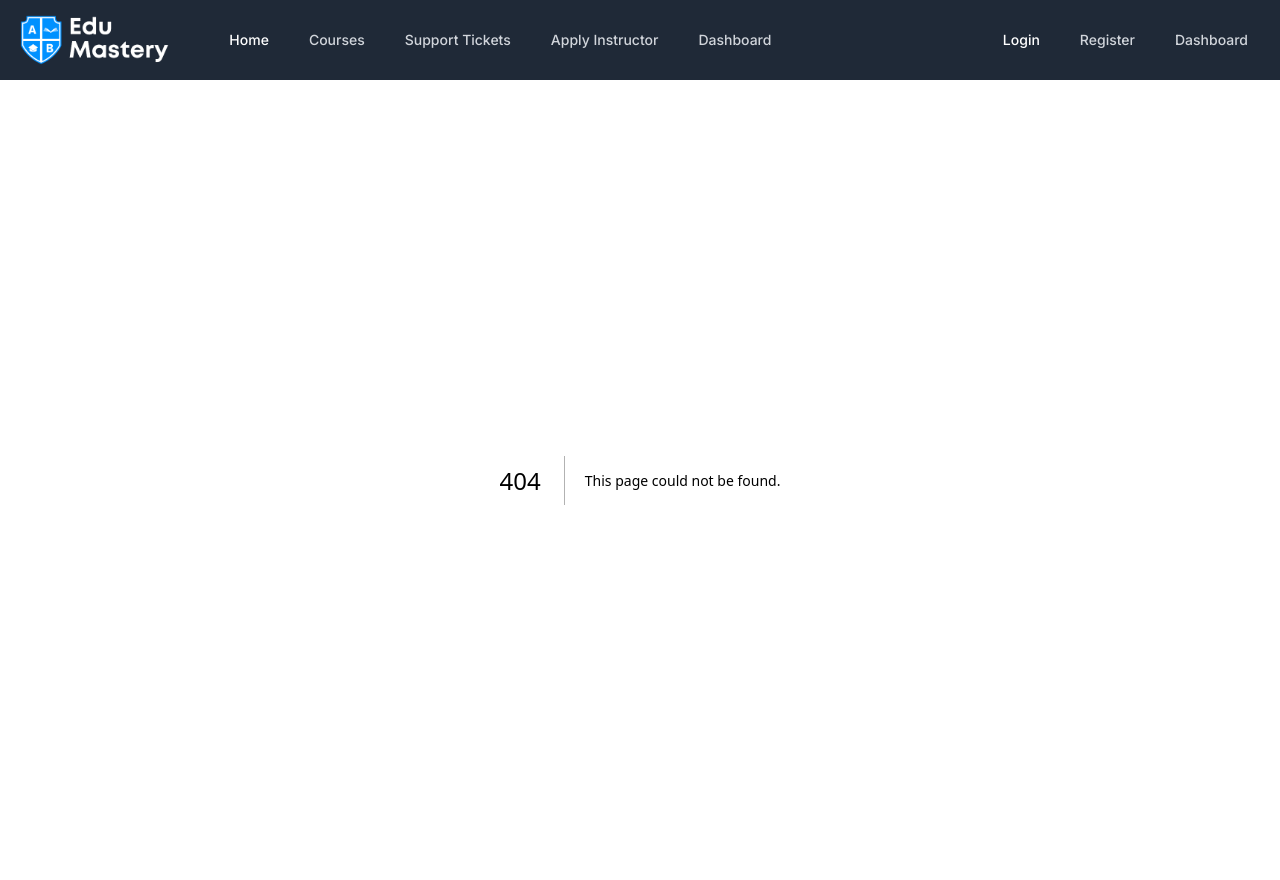
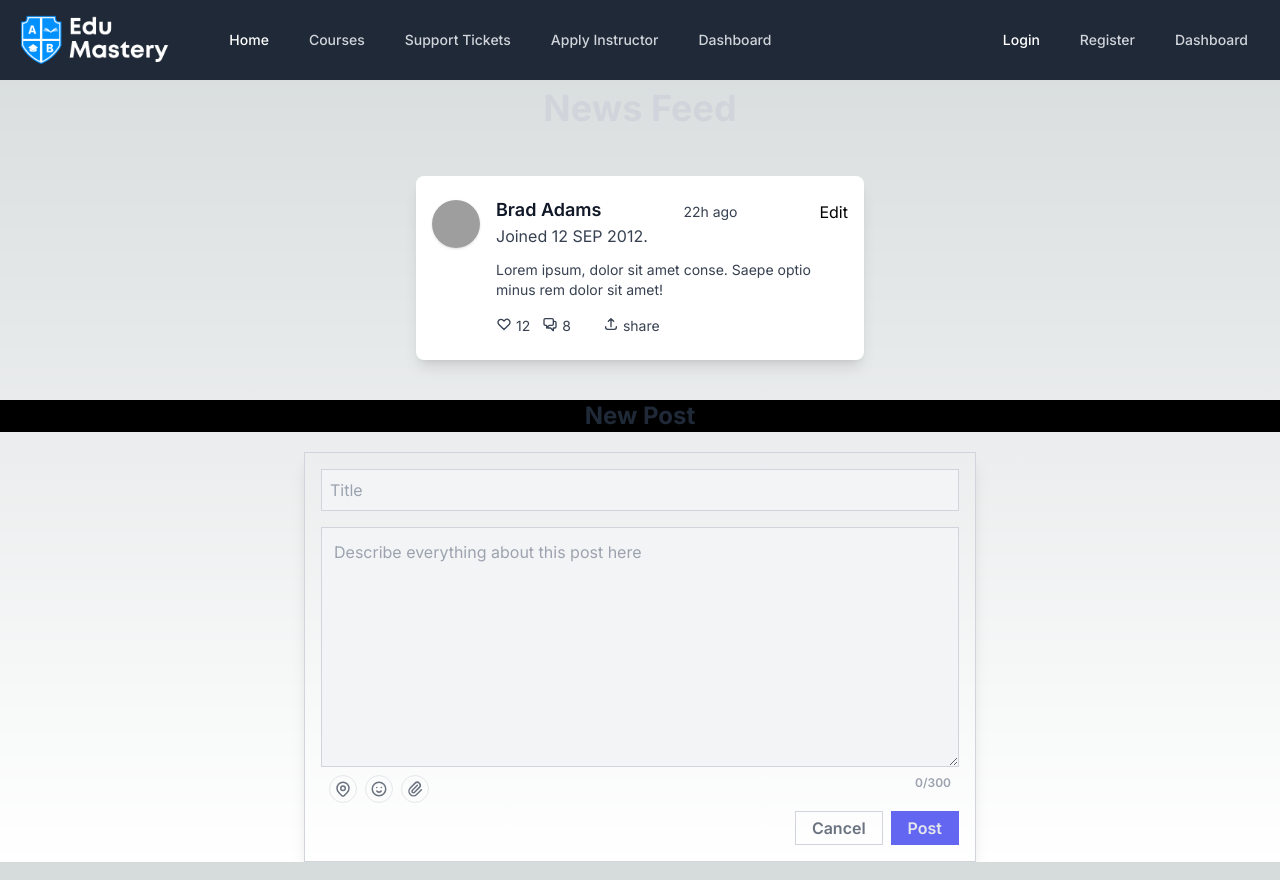
Before and after one commit to rayhankabir-me/online-educational-platform-frontend, a Next.js app: page /AllPost in a window 1280 px wide. Before the commit this address had no page. Built offline with nearby package versions, Linux system fonts and the light colour scheme; grey boxes are pictures that could not be loaded.

Commit message:
post page

```diff
--- /dev/null
+++ b/app/AllPost/page.tsx
@@ -0,0 +1,18 @@
+import React from 'react'
+import CreatePost from '../components/post/CreatePost'
+import ViewPost from '../components/post/ViewPost'
+
+const AllPost = () => {
+  return (
+   <>
+ <h1 className="text-4xl font-bold text-center py-2 mb-4 text-gray-300">News Feed</h1>
+
+    <ViewPost />
+
+  <CreatePost />
+</>
+
+  )
+}
+
+export default AllPost
--- /dev/null
+++ b/app/components/post/CreatePost.tsx
@@ -0,0 +1,28 @@
+import React from 'react'
+
+const CreatePost = () => {
+  return (
+    <div><div style={{ background: 'black' }}>
+    <div className="heading text-center font-bold text-2xl m-5 text-gray-800">New Post</div>
+    </div>
+      <div className="editor mx-auto w-10/12 flex flex-col text-gray-800 border border-gray-300 p-4 shadow-lg max-w-2xl">
+      <input className="title bg-gray-100 border border-gray-300 p-2 mb-4 outline-none" spellCheck="false" placeholder="Title" type="text" />
+        <textarea className="description bg-gray-100 sec p-3 h-60 border border-gray-300 outline-none" spellCheck="false" placeholder="Describe everything about this post here"></textarea>
+
+
+        <div className="icons flex text-gray-500 m-2">
+          <svg className="mr-2 cursor-pointer hover:text-gray-700 border rounded-full p-1 h-7" xmlns="http://www.w3.org/2000/svg" fill="none" viewBox="0 0 24 24" stroke="currentColor"><path stroke-linecap="round" stroke-linejoin="round" stroke-width="2" d="M17.657 16.657L13.414 20.9a1.998 1.998 0 01-2.827 0l-4.244-4.243a8 8 0 1111.314 0z" /><path stroke-linecap="round" stroke-linejoin="round" stroke-width="2" d="M15 11a3 3 0 11-6 0 3 3 0 016 0z" /></svg>
+          <svg className="mr-2 cursor-pointer hover:text-gray-700 border rounded-full p-1 h-7" xmlns="http://www.w3.org/2000/svg" fill="none" viewBox="0 0 24 24" stroke="currentColor"><path stroke-linecap="round" stroke-linejoin="round" stroke-width="2" d="M14.828 14.828a4 4 0 01-5.656 0M9 10h.01M15 10h.01M21 12a9 9 0 11-18 0 9 9 0 0118 0z" /></svg>
+          <svg className="mr-2 cursor-pointer hover:text-gray-700 border rounded-full p-1 h-7" xmlns="http://www.w3.org/2000/svg" fill="none" viewBox="0 0 24 24" stroke="currentColor"><path stroke-linecap="round" stroke-linejoin="round" stroke-width="2" d="M15.172 7l-6.586 6.586a2 2 0 102.828 2.828l6.414-6.586a4 4 0 00-5.656-5.656l-6.415 6.585a6 6 0 108.486 8.486L20.5 13" /></svg>
+          <div className="count ml-auto text-gray-400 text-xs font-semibold">0/300</div>
+        </div>
+
+        <div className="buttons flex">
+          <div className="btn border border-gray-300 p-1 px-4 font-semibold cursor-pointer text-gray-500 ml-auto">Cancel</div>
+          <div className="btn border border-indigo-500 p-1 px-4 font-semibold cursor-pointer text-gray-200 ml-2 bg-indigo-500">Post</div>
+        </div>
+      </div></div>
+  )
+}
+
+export default CreatePost
--- /dev/null
+++ b/app/components/post/ViewPost.tsx
@@ -0,0 +1,51 @@
+import React from 'react'
+
+const ViewPost = () => {
+  return (
+    <div>
+
+<div className="flex bg-white shadow-lg rounded-lg mx-12 md:mx-auto my-10 max-w-md md:max-w-2x1 ">
+   <div className="flex items-start px-4 py-6">
+   <img className="w-12 h-12 rounded-full object-cover mr-4 shadow" src="https://images.unsplash.com/photo-1542156822-6924d1a71ace?ixlib=rb-1.2.1&ixid=eyJhcHBfaWQiOjEyMDd9&auto=format&fit=crop&w=500&q=60" alt="avatar" />
+
+      <div className="">
+         <div className="flex items-center justify-between">
+
+            <h2 className="text-lg font-semibold text-gray-900 -mt-1">Brad Adams </h2>
+            <small className="text-sm text-gray-700">22h ago</small>
+            <button>Edit</button>
+
+         </div>
+         <p className="text-gray-700">Joined 12 SEP 2012. </p>
+         <p className="mt-3 text-gray-700 text-sm">
+            Lorem ipsum, dolor sit amet conse. Saepe optio minus rem dolor sit amet!
+         </p>
+         <div className="mt-4 flex items-center">
+            <div className="flex mr-2 text-gray-700 text-sm mr-3">
+               <svg fill="none" viewBox="0 0 24 24"  className="w-4 h-4 mr-1" stroke="currentColor">
+                  <path stroke-linecap="round" stroke-linejoin="round" stroke-width="2" d="M4.318 6.318a4.5 4.5 0 000 6.364L12 20.364l7.682-7.682a4.5 4.5 0 00-6.364-6.364L12 7.636l-1.318-1.318a4.5 4.5 0 00-6.364 0z"/>
+                </svg>
+               <span>12</span>
+            </div>
+            <div className="flex mr-2 text-gray-700 text-sm mr-8">
+               <svg fill="none" viewBox="0 0 24 24" className="w-4 h-4 mr-1" stroke="currentColor">
+                  <path stroke-linecap="round" stroke-linejoin="round" stroke-width="2" d="M17 8h2a2 2 0 012 2v6a2 2 0 01-2 2h-2v4l-4-4H9a1.994 1.994 0 01-1.414-.586m0 0L11 14h4a2 2 0 002-2V6a2 2 0 00-2-2H5a2 2 0 00-2 2v6a2 2 0 002 2h2v4l.586-.586z"/>
+               </svg>
+               <span>8</span>
+            </div>
+            <div className="flex mr-2 text-gray-700 text-sm mr-4">
+               <svg fill="none" viewBox="0 0 24 24" className="w-4 h-4 mr-1" stroke="currentColor">
+                  <path stroke-linecap="round" stroke-linejoin="round" stroke-width="2" d="M4 16v1a3 3 0 003 3h10a3 3 0 003-3v-1m-4-8l-4-4m0 0L8 8m4-4v12"/>
+                </svg>
+               <span>share</span>
+            </div>
+         </div>
+      </div>
+   </div>
+</div>
+
+    </div>
+  )
+}
+
+export default ViewPost
```
